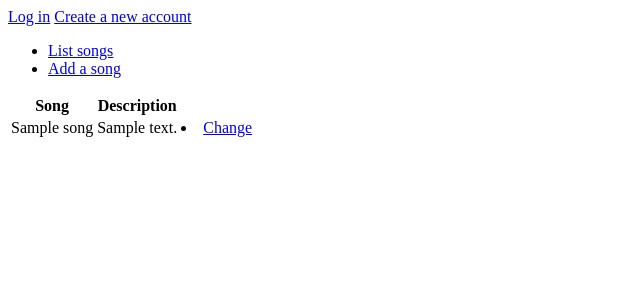
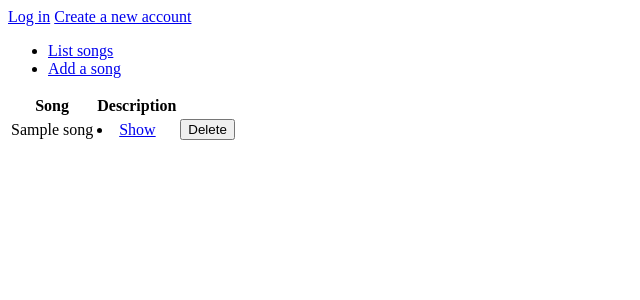
Before and after one commit to apndx/Karaokepal, a Flask app: page /songs in a window 1280 px wide. Shown: the top 300 px of the page, without its empty margins (0-640 px from the left). Run offline with Flask 2, Linux system fonts and the light colour scheme; tables that the repository leaves empty hold one stand-in row (values such as "Sample post").

Commit message:
delete toiminto ja yksittäisen laulun katselu

```diff
--- a/application/songs/views.py
+++ b/application/songs/views.py
@@ -58,7 +58,7 @@ def songs_create():
 
     return redirect(url_for("songs_index"))
 
-@app.route("/songs/<song_id>", methods=["POST"])
+@app.route("/songs/<song_id>/delete/", methods=["POST"])
 @login_required
 def song_delete(song_id):
 
@@ -67,3 +67,11 @@ def song_delete(song_id):
     db.session().commit()
 
     return redirect(url_for("songs_index"))
+
+# @app.route("/songs/<song_id>/show/", methods=["GET"])
+# @login_required
+# def show_song(song_id):
+
+#    form = SongForm(request.form)
+#    t = Song.query.get(song_id)
+#    return render_template("songs/show.html", t=t, form = SongForm())
--- a/application/templates/songs/list.html
+++ b/application/templates/songs/list.html
@@ -9,9 +9,12 @@
     {% for song in songs %}
     <tr>
       <td>{{ song.name }}</td>
-      <td>{{ song.description }}</td>
+      <td><li><a href="{{ url_for('songs_change_name', song_id=song.id) }}">Show</a></li>
+      </td>
       <td>
-        <li><a href="{{ url_for('songs_change_name', song_id=song.id) }}">Change</a></li>
+        <form method="POST" action="{{ url_for('song_delete', song_id=song.id) }}">
+          <input type="submit" value="Delete"/>
+        </form>
       </td>
     </tr>
     {% endfor %}
```
Also changed, not shown: application/__init__.py (+2 -8 lines), application/templates/songs/change.html (+12 -8 lines).
